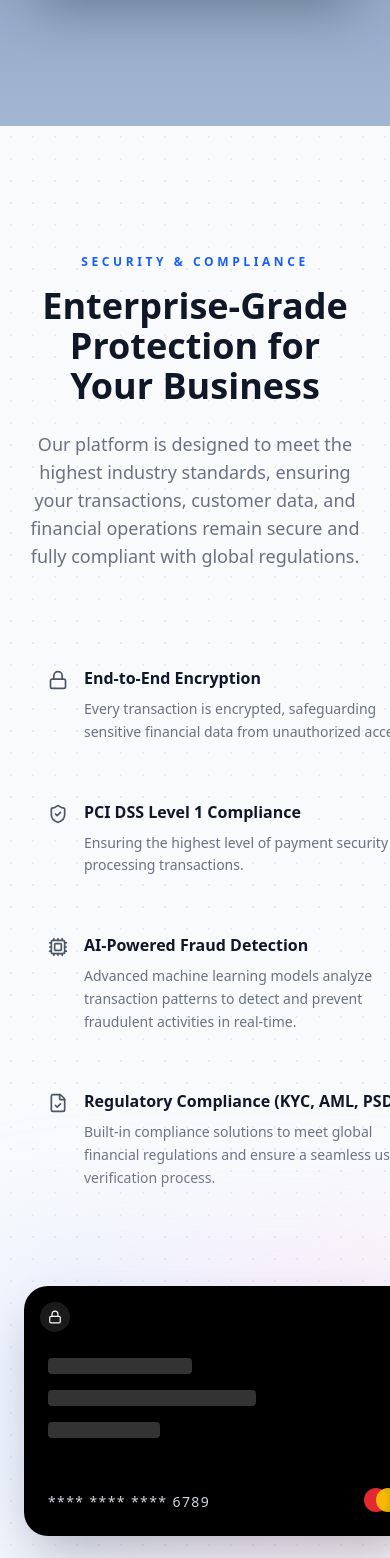
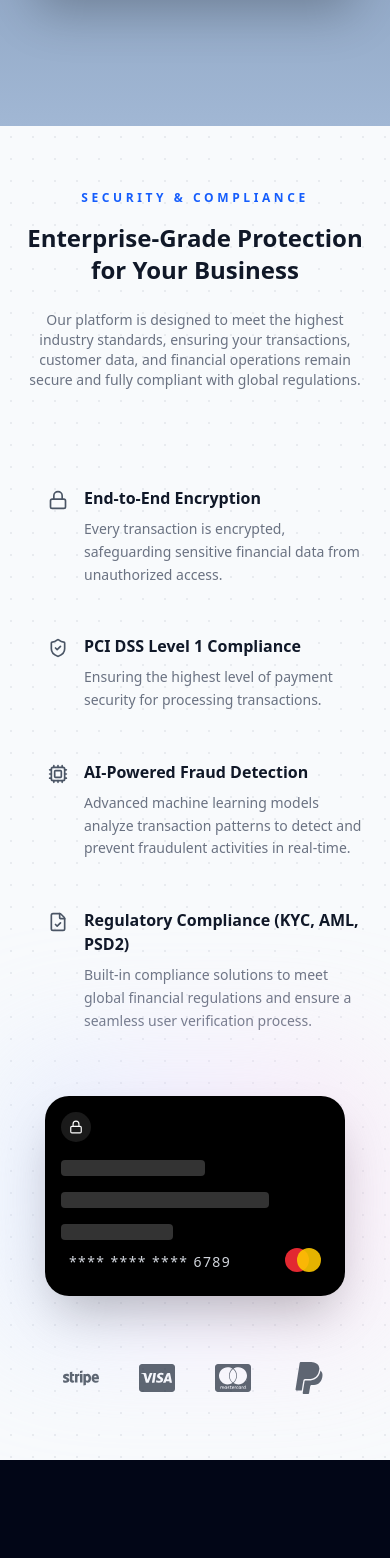
Before and after one commit to AyushNetTech/Finech-Web, a Next.js app: page / in a window 390 px wide. Shown: the part 7150-8708 px from the top of the page. Built offline with nearby package versions, Linux system fonts and the light colour scheme.

Commit message:
make security responsive

```diff
--- a/src/components/sections/SecuritySection.tsx
+++ b/src/components/sections/SecuritySection.tsx
@@ -5,7 +5,7 @@ import { FaStripe, FaCcVisa, FaCcMastercard, FaPaypal } from "react-icons/fa";
 
 export default function SecuritySection() {
   return (
-    <section className="relative bg-[#F8FAFC] py-32 overflow-hidden">
+    <section className="relative bg-[#F8FAFC] py-16 sm:py-20 lg:py-32 overflow-hidden">
 
       {/* Dotted Background */}
       <div className="absolute inset-0 bg-[radial-gradient(#d1d5db_1px,transparent_1px)] [background-size:22px_22px] opacity-40"></div>
@@ -18,20 +18,20 @@ export default function SecuritySection() {
             SECURITY & COMPLIANCE
           </p>
 
-          <h2 className="text-4xl font-semibold text-gray-900 mb-6">
+          <h2 className="text-2xl sm:text-3xl lg:text-4xl font-semibold text-gray-900 mb-6">
             Enterprise-Grade Protection for Your Business
           </h2>
 
-          <p className="text-gray-500 max-w-2xl mx-auto text-lg">
+          <p className="text-gray-500 max-w-2xl mx-auto text-sm sm:text-base lg:text-lg">
             Our platform is designed to meet the highest industry standards, ensuring your transactions, customer data, and financial operations remain secure and fully compliant with global regulations.
           </p>
         </div>
 
         {/* Content */}
-        <div className="grid md:grid-cols-2 gap-20 items-center">
+        <div className="grid grid-cols-1 lg:grid-cols-2 gap-12 sm:gap-16 lg:gap-20 items-center">
 
           {/* LEFT SIDE */}
-          <div className="space-y-6">
+          <div className="space-y-4 sm:space-y-6">
             {[
                 {
                 icon: <Lock size={20} />,
@@ -90,7 +90,7 @@ export default function SecuritySection() {
               <div className="absolute -inset-10 bg-gradient-to-r from-blue-200 via-purple-200 to-pink-200 rounded-3xl blur-3xl opacity-40 group-hover:opacity-60 transition duration-500"></div>
 
               {/* 3D Card */}
-              <div className="relative bg-black rounded-3xl w-[400px] h-[250px] p-6 text-white shadow-2xl transform transition duration-500 group-hover:rotate-y-6 group-hover:-rotate-x-6">
+              <div className="relative bg-black rounded-3xl w-[300px] sm:w-[360px] lg:w-[400px] h-[200px] sm:h-[230px] lg:h-[250px] p-4 sm:p-6 text-white shadow-2xl transform transition duration-500 group-hover:rotate-y-6 group-hover:-rotate-x-6">
 
                 {/* Lock Badge */}
                 <div className="absolute top-4 left-4 bg-white/10 p-2 rounded-full backdrop-blur">
@@ -122,7 +122,7 @@ export default function SecuritySection() {
         </div>
 
         {/* Logos */}
-        <div className="mt-28 flex justify-center items-center gap-20 text-gray-800 opacity-70 text-6xl">
+        <div className="mt-16 sm:mt-20 lg:mt-28 flex flex-wrap justify-center items-center gap-10 sm:gap-16 lg:gap-20 text-gray-800 opacity-70 text-4xl sm:text-5xl lg:text-6xl">
 
           <FaStripe />
           <FaCcVisa />
```
